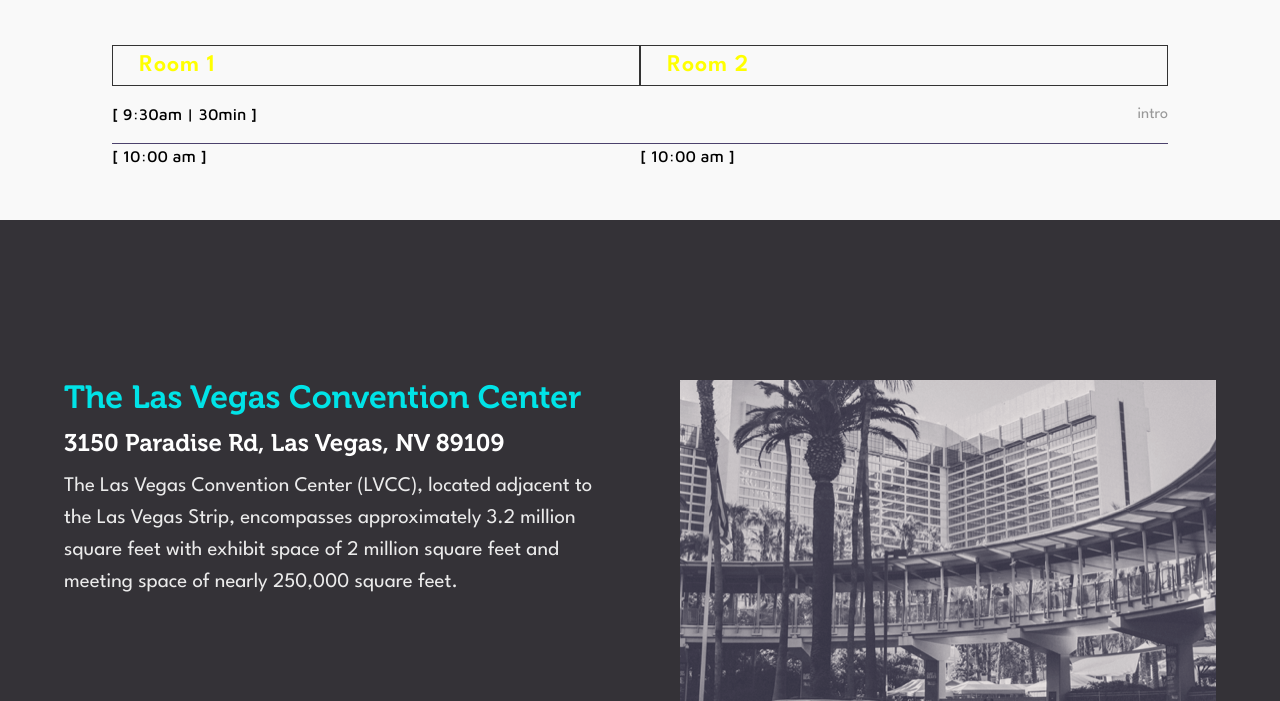
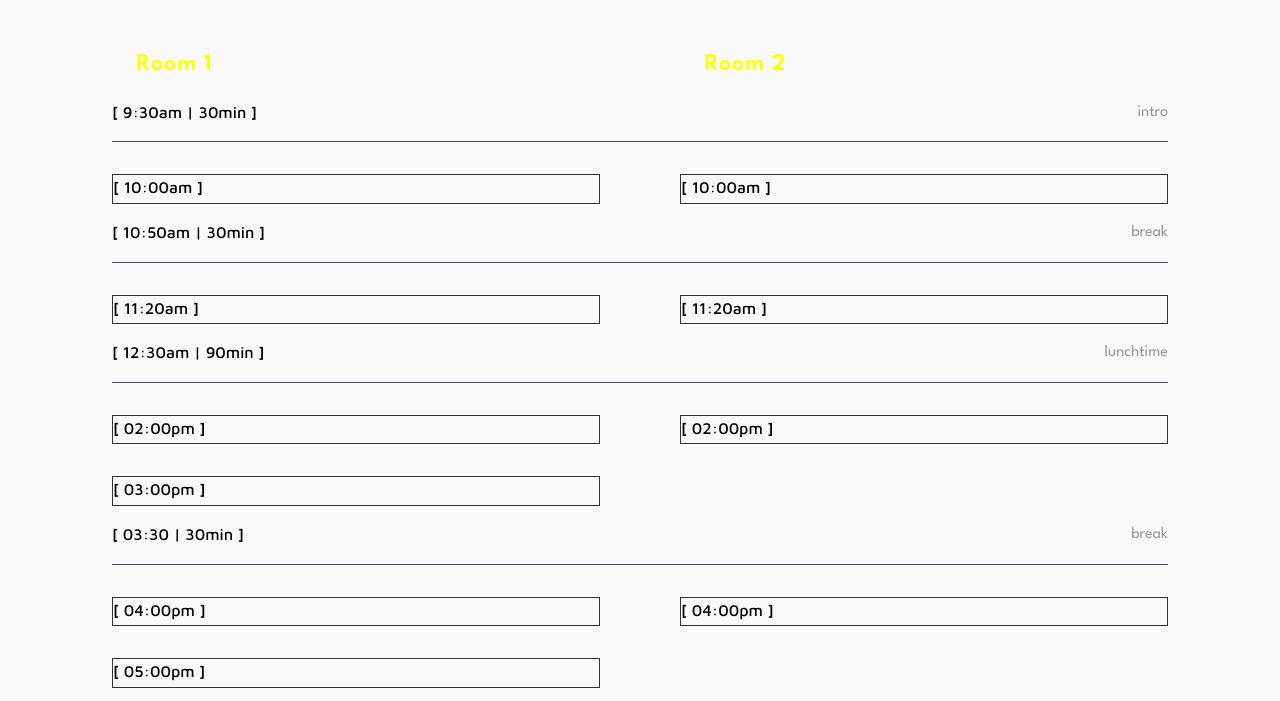
Before and after one commit to florian-davila/florian-codeconf, a plain HTML site: page dist/schedule.html in a window 1280 px wide. Shown: the part 86-787 px from the top of the page. Drawn offline with Linux system fonts and the light colour scheme; files whose address does not match are found by name; a web font is replaced by a local one.

Commit message:
schedule start

```diff
--- a/dist/schedule.html
+++ b/dist/schedule.html
@@ -59,11 +59,52 @@
             <time>[ 9:30am | 30min ]</time>
             <p>intro</p>
         </div>
-        <div class="room_1__orator">
-            <time>[ 10:00 am ] </time>
+        <div class="room_1 orator">
+            <time>[ 10:00am ] </time>
         </div>
-        <div class="room_2__orator">
-            <time>[ 10:00 am ] </time>
+        <div class="room_2 orator">
+            <time>[ 10:00am ] </time>
+        </div>
+        <div class="horaire">
+            <time>[ 10:50am | 30min ]</time>
+            <p>break</p>
+        </div>
+        <div class=" room_1 orator">
+            <time>[ 11:20am ] </time>
+        </div>
+        <div class=" room_2 orator">
+            <time>[ 11:20am ] </time>
+        </div>
+        <div class="horaire">
+            <time>[ 12:30am | 90min ]</time>
+            <p>lunchtime</p>
+        </div>
+        <div class=" room_1 orator">
+            <time>[ 02:00pm ] </time>
+        </div>
+        <div class=" room_2 orator">
+            <time>[ 02:00pm ] </time>
+        </div>
+        <div class=" room_1 orator">
+            <time>[ 03:00pm ] </time>
+        </div>
+        <div class="horaire">
+            <time>[ 03:30 | 30min ]</time>
+            <p>break</p>
+        </div>
+        <div class=" room_1 orator">
+            <time>[ 04:00pm ] </time>
+        </div>
+        <div class=" room_2 orator">
+            <time>[ 04:00pm ] </time>
+        </div>
+        <div class=" room_1 orator">
+            <time>[ 05:00pm ] </time>
+
+        </div>
+        <div class="horaire">
+            <time>[ 06:30 ]</time>
+            <p>Ending</p>
         </div>
     </main>
     <footer>
--- a/src/style/_main.scss
+++ b/src/style/_main.scss
@@ -182,25 +182,29 @@ h2 {
   width: 90%;
   display: grid;
   grid-template-columns: repeat(2, 1fr);
+  grid-column-gap: 5rem;
 }
 .room_1{
   grid-column: 1/2;
-  border: 1px solid #333;
-
 }
 .room_2{
   grid-column: 2/3;
-  border: 1px solid #333;
+}
 
-}
 .main_schedule h2{
   color: yellow;
   width: 90%;
   margin: 0 auto;
 
+
 }
 .main_schedule time::after{
   content: none;
+}
+.orator{
+  width: 100%;
+  border: 1px solid #333;
+  margin-block-start: 2rem;
 }
 .horaire{
 
```
Also changed, not shown: dist/style/style.css, dist/style/style.min.css, 2 other files.
